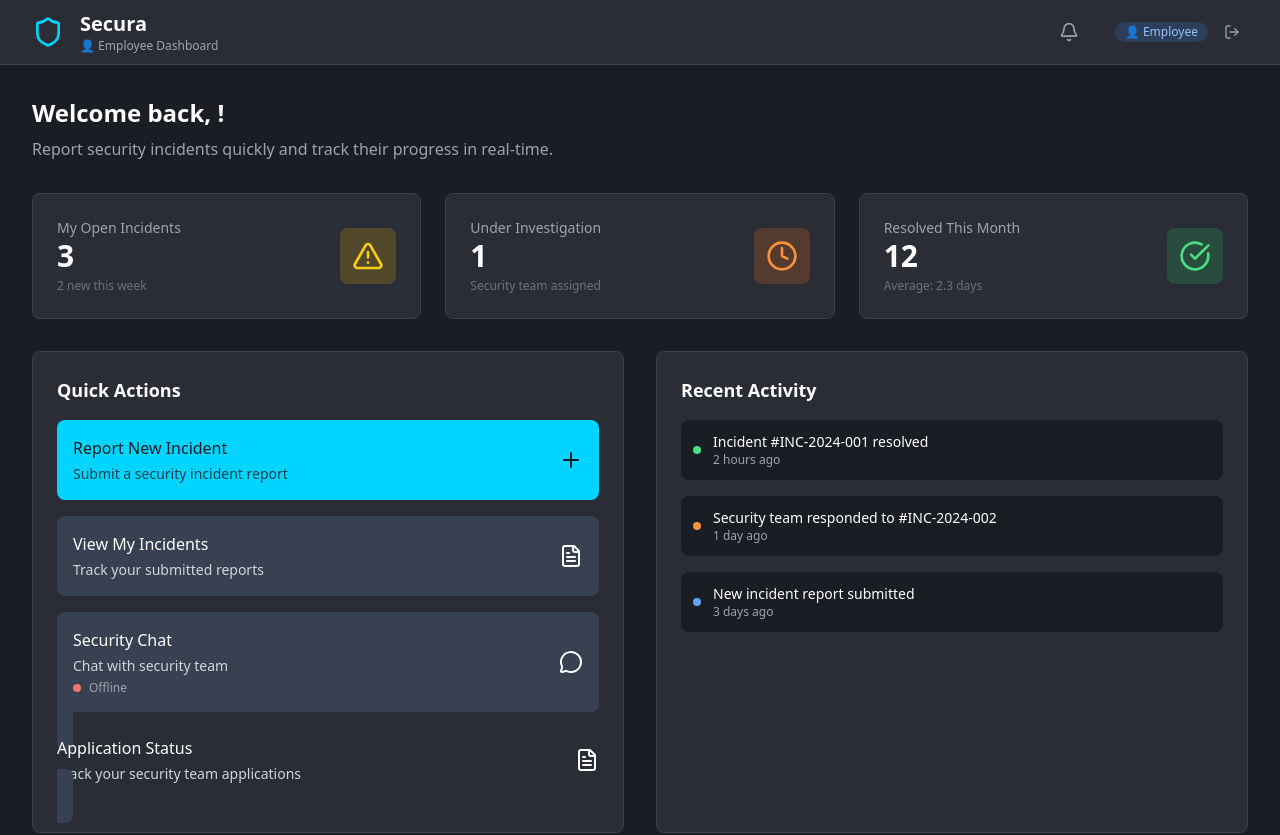
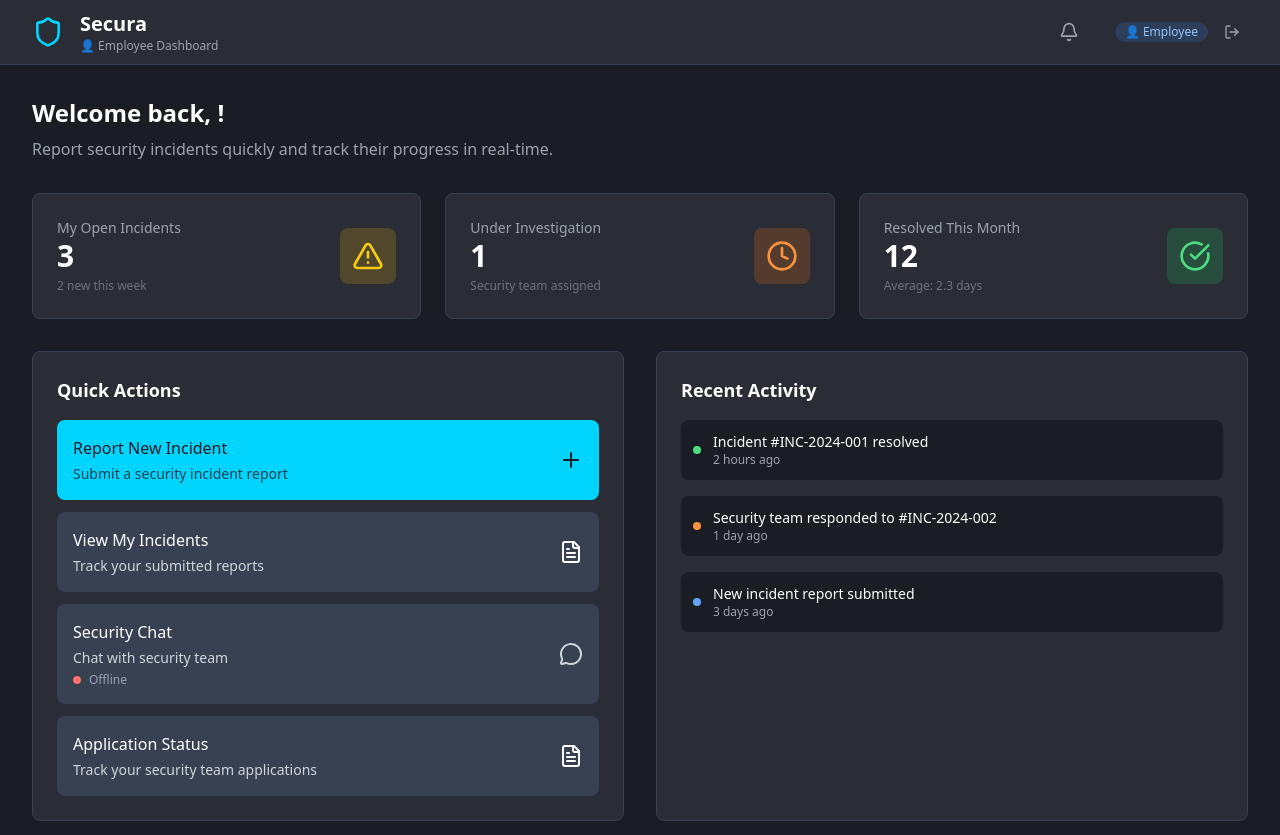
Before and after one commit to AdithaBuwaneka/Secura, a Next.js app in the folder frontend/: page /dashboard in a window 1280 px wide. Shown: the top 835 px of the page. Built offline with nearby package versions, Linux system fonts and the light colour scheme; no server answers; sample sign-in values are in the browser's storage.

Commit message:
feat: Improve button styles and hover effects in EmployeeDashboard

```diff
--- a/frontend/src/components/dashboards/EmployeeDashboard.tsx
+++ b/frontend/src/components/dashboards/EmployeeDashboard.tsx
@@ -150,10 +150,10 @@ export default function EmployeeDashboard() {
         <div className="grid grid-cols-1 lg:grid-cols-2 gap-8">
           <div className="bg-[#2A2D35] p-6 rounded-lg border border-gray-700">
             <h3 className="text-lg font-semibold text-white mb-4">Quick Actions</h3>
-            <div className="space-y-4">
+            <div className="space-y-3">
               <button
                 onClick={() => setShowIncidentForm(true)}
-                className="w-full bg-[#00D4FF] text-[#1A1D23] p-4 rounded-lg text-left transition-all hover:bg-[#00C4EF] hover:scale-105 group"
+                className="w-full bg-[#00D4FF] text-[#1A1D23] p-4 rounded-lg text-left transition-all hover:bg-[#00C4EF] hover:scale-[1.02] hover:shadow-lg group"
               >
                 <div className="flex items-center justify-between">
                   <div>
@@ -164,7 +164,7 @@ export default function EmployeeDashboard() {
                 </div>
               </button>
 
-              <button className="w-full bg-[#374151] text-white p-4 rounded-lg text-left transition-all hover:bg-[#4B5563] hover:scale-105 group">
+              <button className="w-full bg-[#374151] text-white p-4 rounded-lg text-left transition-all hover:bg-[#4B5563] hover:scale-[1.02] hover:shadow-lg group">
                 <div className="flex items-center justify-between">
                   <div>
                     <h4 className="font-medium">View My Incidents</h4>
@@ -176,10 +176,10 @@ export default function EmployeeDashboard() {
 
               <button
                 onClick={() => setShowMessaging(true)}
-                className="w-full bg-[#374151] text-white p-4 rounded-lg text-left transition-all hover:bg-[#4B5563] hover:scale-105 group relative"
+                className="w-full bg-[#374151] text-white p-4 rounded-lg text-left transition-all hover:bg-[#4B5563] hover:scale-[1.02] hover:shadow-lg group relative overflow-visible"
               >
                 <div className="flex items-center justify-between">
-                  <div>
+                  <div className="flex-1 pr-4">
                     <h4 className="font-medium">Security Chat</h4>
                     <p className="text-sm text-gray-300 mt-1">Chat with security team</p>
                     <div className="flex items-center mt-1">
@@ -189,13 +189,13 @@ export default function EmployeeDashboard() {
                       </span>
                     </div>
                   </div>
-                  <div className="relative">
+                  <div className="relative flex-shrink-0 ml-4">
                     {unreadCount > 0 && (
-                      <span className="absolute -top-2 -right-2 h-5 w-5 bg-red-500 rounded-full flex items-center justify-center">
-                        <span className="text-xs text-white font-bold">{unreadCount}</span>
+                      <span className="absolute -top-1 -right-1 h-4 w-4 bg-red-500 rounded-full flex items-center justify-center z-10 text-xs text-white font-bold min-w-[16px]">
+                        {unreadCount > 99 ? '99+' : unreadCount}
                       </span>
                     )}
-                    <MessageCircle className="h-6 w-6 group-hover:scale-110 transition-transform" />
+                    <MessageCircle className="h-6 w-6 text-gray-300 group-hover:text-white transition-colors" />
                   </div>
                 </div>
               </button>
@@ -204,7 +204,7 @@ export default function EmployeeDashboard() {
               {canApply && (
                 <Link
                   href="/applications/apply"
-                  className="w-full bg-gradient-to-r from-purple-600 to-blue-600 text-white p-4 rounded-lg text-left transition-all hover:from-purple-700 hover:to-blue-700 hover:scale-105 group"
+                  className="w-full bg-gradient-to-r from-purple-600 to-blue-600 text-white p-4 rounded-lg text-left transition-all hover:from-purple-700 hover:to-blue-700 hover:scale-[1.02] hover:shadow-lg group block"
                 >
                   <div className="flex items-center justify-between">
                     <div>
@@ -219,7 +219,7 @@ export default function EmployeeDashboard() {
               {/* Application Status Button */}
               <Link
                 href="/applications/status"
-                className="w-full bg-[#374151] text-white p-4 rounded-lg text-left transition-all hover:bg-[#4B5563] hover:scale-105 group"
+                className="w-full bg-[#374151] text-white p-4 rounded-lg text-left transition-all hover:bg-[#4B5563] hover:scale-[1.02] hover:shadow-lg group block"
               >
                 <div className="flex items-center justify-between">
                   <div>
```
